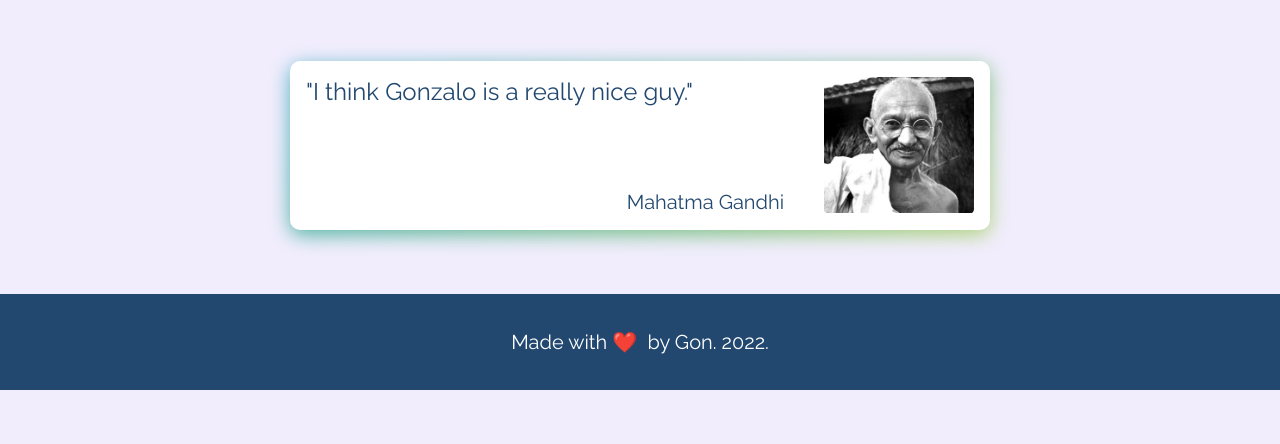
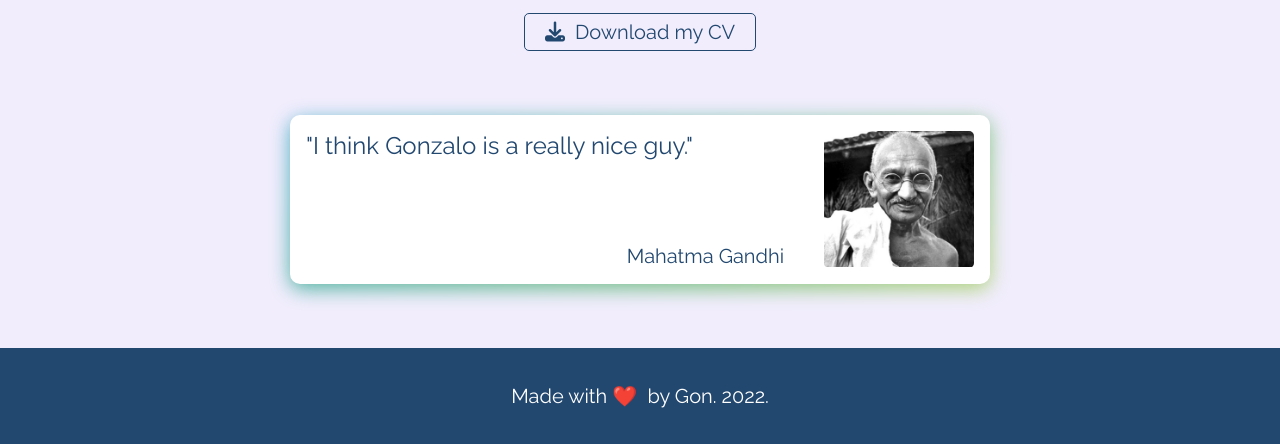
Before and after one commit to gonalc/personal2020, a website: page index.html in a window 1280 px wide. Shown: the part 4304-4748 px from the top of the page. Before the commit the page ends 4694 px from the top, so only its background shows below. Drawn offline with Linux system fonts and the light colour scheme.

Commit message:
add download my cv button

```diff
--- a/index.html
+++ b/index.html
@@ -44,7 +44,7 @@
     <meta name="msapplication-TileImage" content="/ms-icon-144x144.png">
     <meta name="theme-color" content="#224870">
 
-    <link rel="stylesheet" href="css/style.min.css">
+    <link rel="stylesheet" href="css/style.css">
     <script src="https://kit.fontawesome.com/44ade806c5.js" crossorigin="anonymous"></script>
 </head>
 
@@ -201,6 +201,13 @@
                 <i class="fa-brands fa-twitter"></i>
             </a>
         </div>
+        <div class="btn-container">
+            <a href="./docs/Gonzalo-Alcaide_ CV.pdf" target="_blank" download>
+                <button class="negative-button"><i
+                        class="fa-solid fa-download"></i>Download my
+                    CV</button>
+            </a>
+        </div>
     </section>
     <section id="testimonials" class="testimonials">
         <div class="card-container colored-shadow">
--- a/scss/style.scss
+++ b/scss/style.scss
@@ -22,6 +22,21 @@ p {
 button {
   font-family: $raleway;
   cursor: pointer;
+  &.negative-button {
+    background-color: transparent;
+    border: 1px solid $indigo;
+    padding: 0.3em 1em;
+    border-radius: 5px;
+    font-size: $textBody;
+    color: $indigo;
+    transition: box-shadow .3s ease-in-out;
+    i {
+      margin-right: 0.5em;
+    }
+    &:hover {
+      box-shadow: 0px 10px 25px rgba(34, 72, 112, 0.20);
+    }
+  }
 }
 
 img {
```
Also changed, not shown: css/style.css, css/style.min.css, 3 other files.
